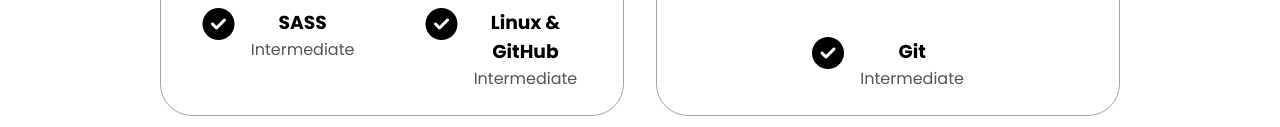
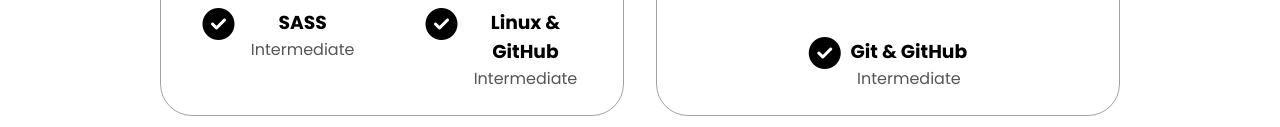
Before and after one commit to rubangisa/my-porfolio, a website: page index.html in a window 1280 px wide. Shown: the part 2133-2260 px from the top of the page. Drawn offline with nearby package versions, Linux system fonts and the light colour scheme.

Commit message:
GitHub added to knowledge

```diff
--- a/index.html
+++ b/index.html
@@ -253,7 +253,7 @@
                   alt="Experience icon"
                 ></i>
                 <div>
-                  <h3>Git</h3>
+                  <h3>Git & GitHub</h3>
                   <p>Intermediate</p>
                 </div>
               </article>
```
